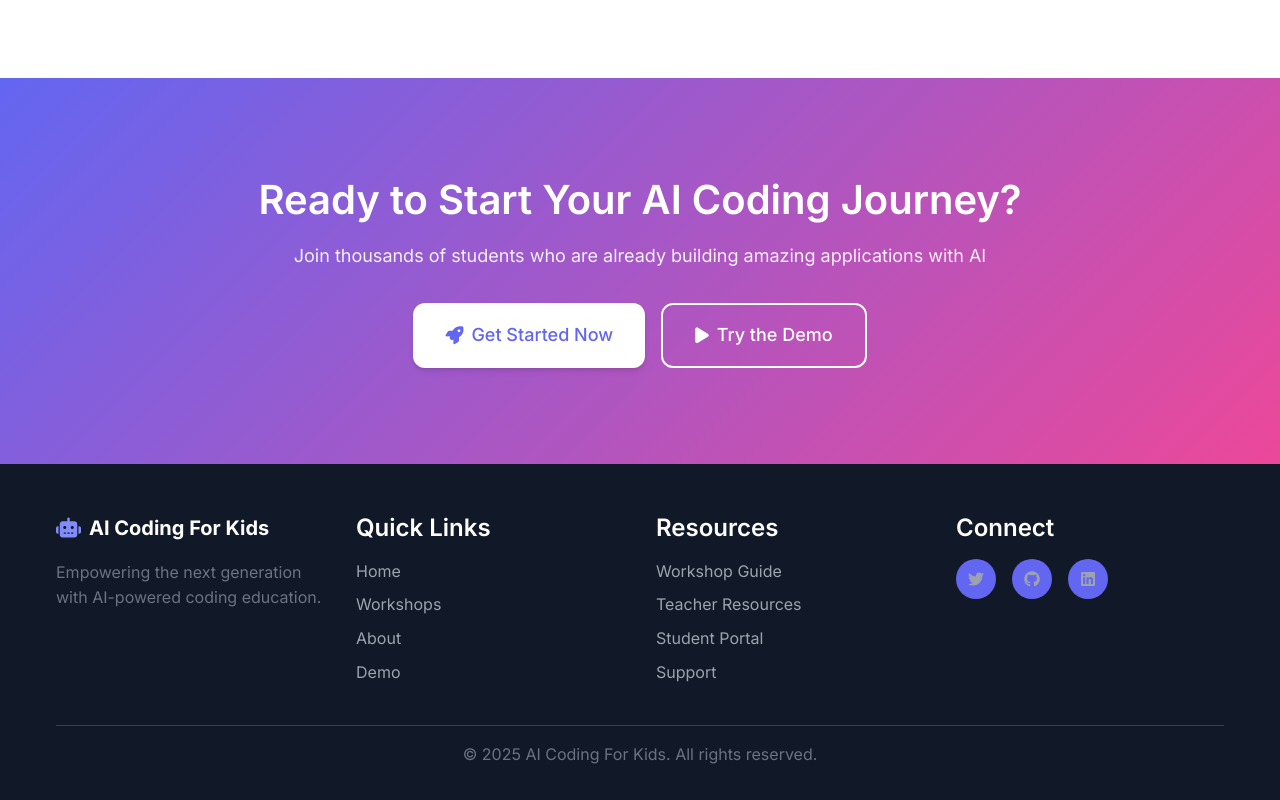
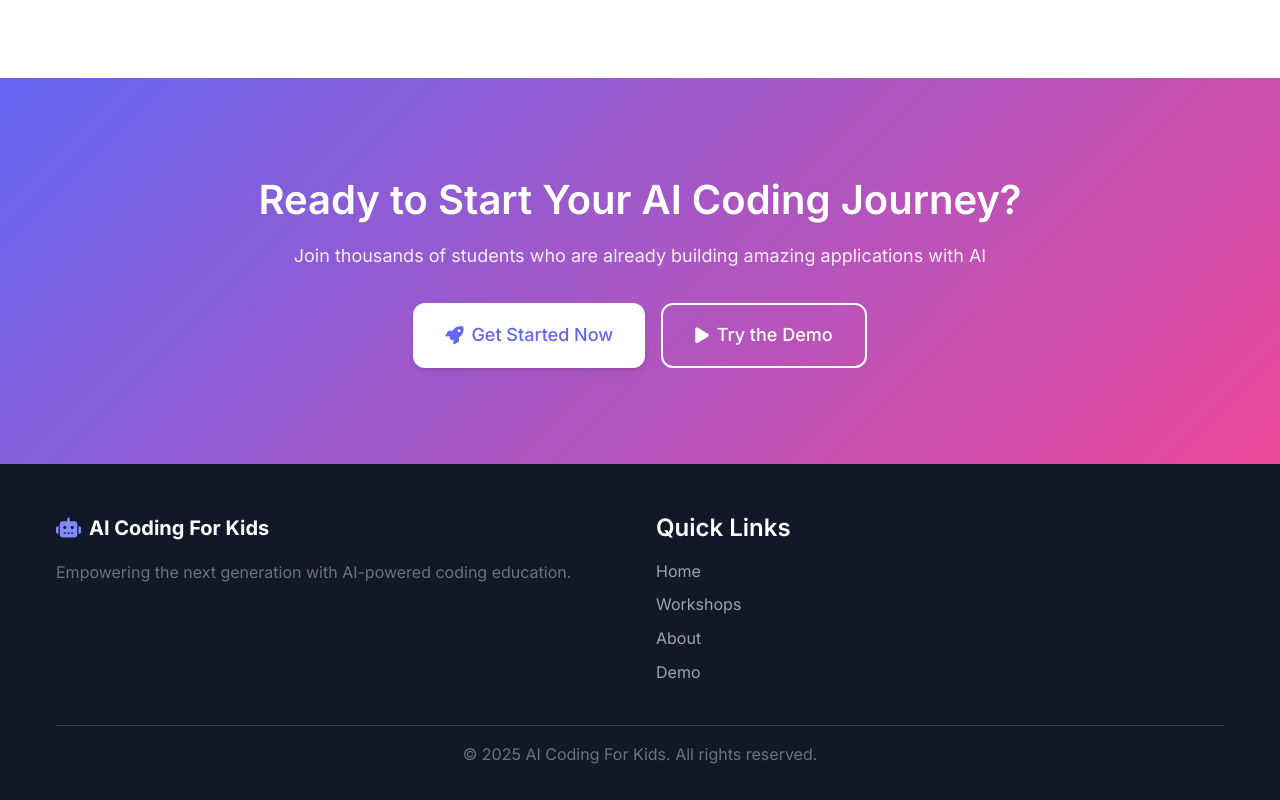
Before and after one commit to ernfun1/ai-coding-for-kids, a plain HTML site: page index.html in a window 1280 px wide. Shown: the part 3246-4046 px from the top of the page. Drawn offline with Linux system fonts and the light colour scheme.

Commit message:
Remove Resources and Connect sections from homepage footer

```diff
--- a/index.html
+++ b/index.html
@@ -321,29 +321,6 @@
                         <li><a href="quiz-demo.html">Demo</a></li>
                     </ul>
                 </div>
-                <div class="footer-section">
-                    <h4>Resources</h4>
-                    <ul>
-                        <li><a href="workshop.html">Workshop Guide</a></li>
-                        <li><a href="#">Teacher Resources</a></li>
-                        <li><a href="#">Student Portal</a></li>
-                        <li><a href="#">Support</a></li>
-                    </ul>
-                </div>
-                <div class="footer-section">
-                    <h4>Connect</h4>
-                    <div class="social-links">
-                        <a href="#" class="social-link">
-                            <i class="fab fa-twitter"></i>
-                        </a>
-                        <a href="#" class="social-link">
-                            <i class="fab fa-github"></i>
-                        </a>
-                        <a href="#" class="social-link">
-                            <i class="fab fa-linkedin"></i>
-                        </a>
-                    </div>
-                </div>
             </div>
             <div class="footer-bottom">
                 <p>&copy; 2025 AI Coding For Kids. All rights reserved.</p>
```
